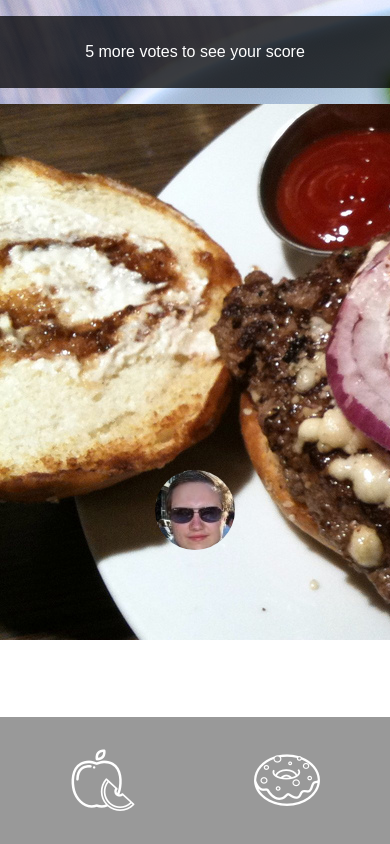
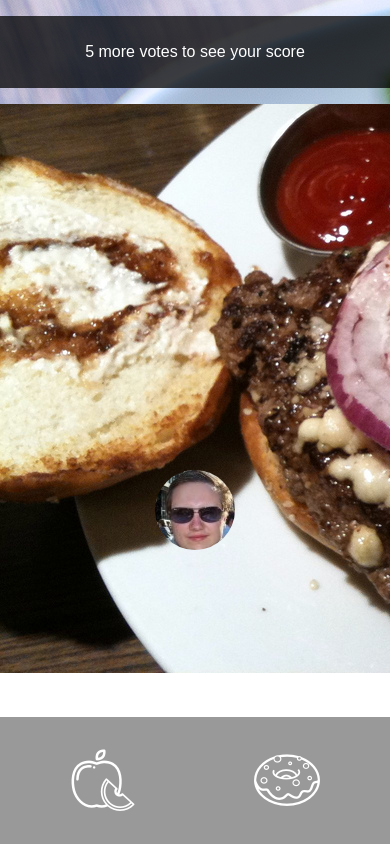
Before and after one commit to gabrielyeung/workshop, a plain HTML site: page www/review.html in a window 390 px wide. Drawn offline with Linux system fonts and the light colour scheme; some packages are replaced by stand-ins of ours; files whose address does not match are found by name.

Commit message:
Fix: image should now populate screen on review.html

```diff
--- a/www/css/review.css
+++ b/www/css/review.css
@@ -18,9 +18,14 @@ img.avatar {
 }
 
 .review-box {
-    height: 640px;
-    position: relative;
+    min-height: 100%;
+    position: absolute;
     background-repeat: no-repeat;
+    max-height: 100%;
+    top: 0;
+    bottom: 0;
+    left: 0;
+    right: 0;
 }
 
 
```
